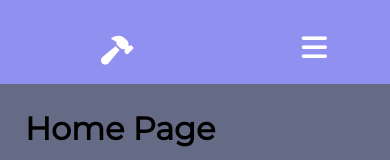
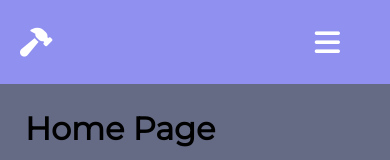
Before and after one commit to GlebTc/Edo-Renoz, a React (Create React App) app: page / in a window 390 px wide. Shown: the top 160 px of the page. Built offline with nearby package versions, Linux system fonts and the light colour scheme.

Commit message:
Fixed positioning in Navbar

```diff
--- a/src/sass/components/_navbar.scss
+++ b/src/sass/components/_navbar.scss
@@ -2,7 +2,7 @@
     background-color: rgb(144, 144, 240);
     height: 10vh;
     display: flex;
-    justify-content: center;
+    justify-content: space-between;
     align-items: center;
     font-size: 1.2rem;
     font-weight: 700;
@@ -93,18 +93,20 @@
     }
 
     .navbar__logo {
-        position: absolute;
-        top: 0;
-        left: 0;
-        transform: translate(250%, 125%);
+        cursor: pointer;
+        // position: absolute;
+        // top: 0;
+        // left: 0;
+        // transform: translate(250%, 125%);
     }
 
     .menu__icon {
         display: block;
-        position: absolute;
-        top: 0;
-        right: 0;
-        transform: translate(-250%, 85%);
+        margin-right: 50px;
+        // position: absolute;
+        // top: 0;
+        // right: 0;
+        // transform: translate(-250%, 85%);
         font-size: 1.8rem;
         cursor: pointer;
     }
```
